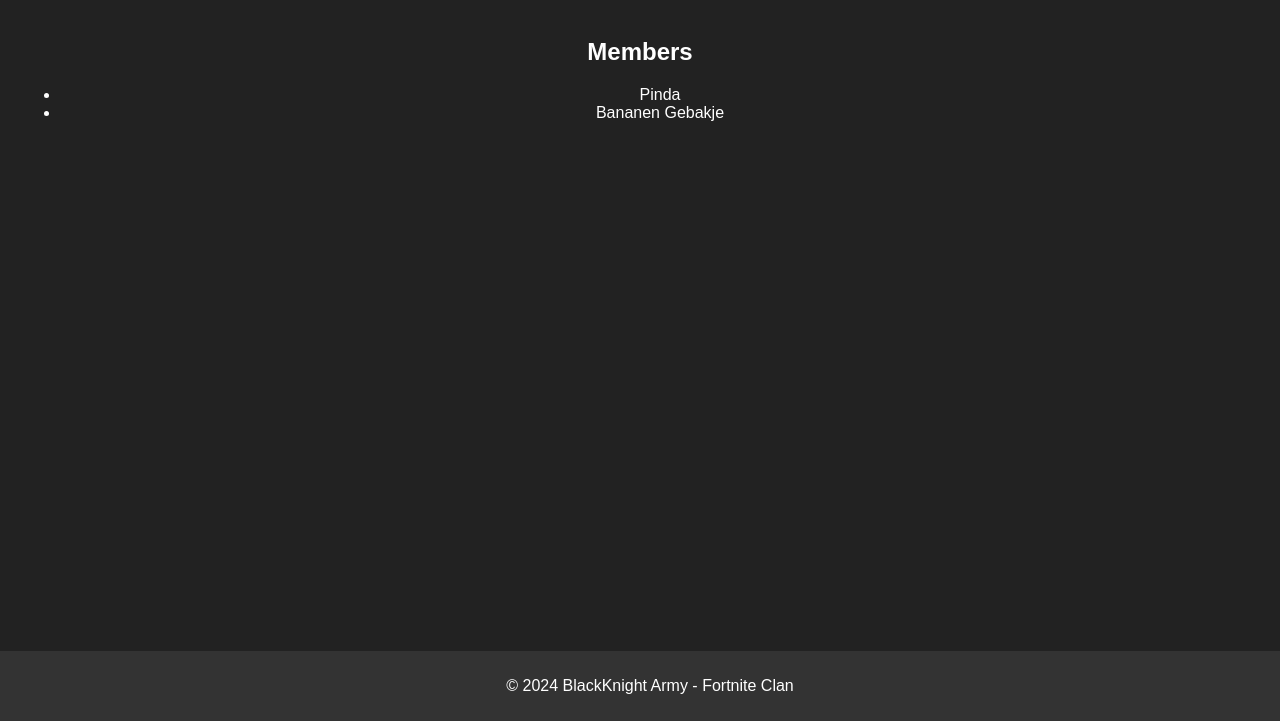
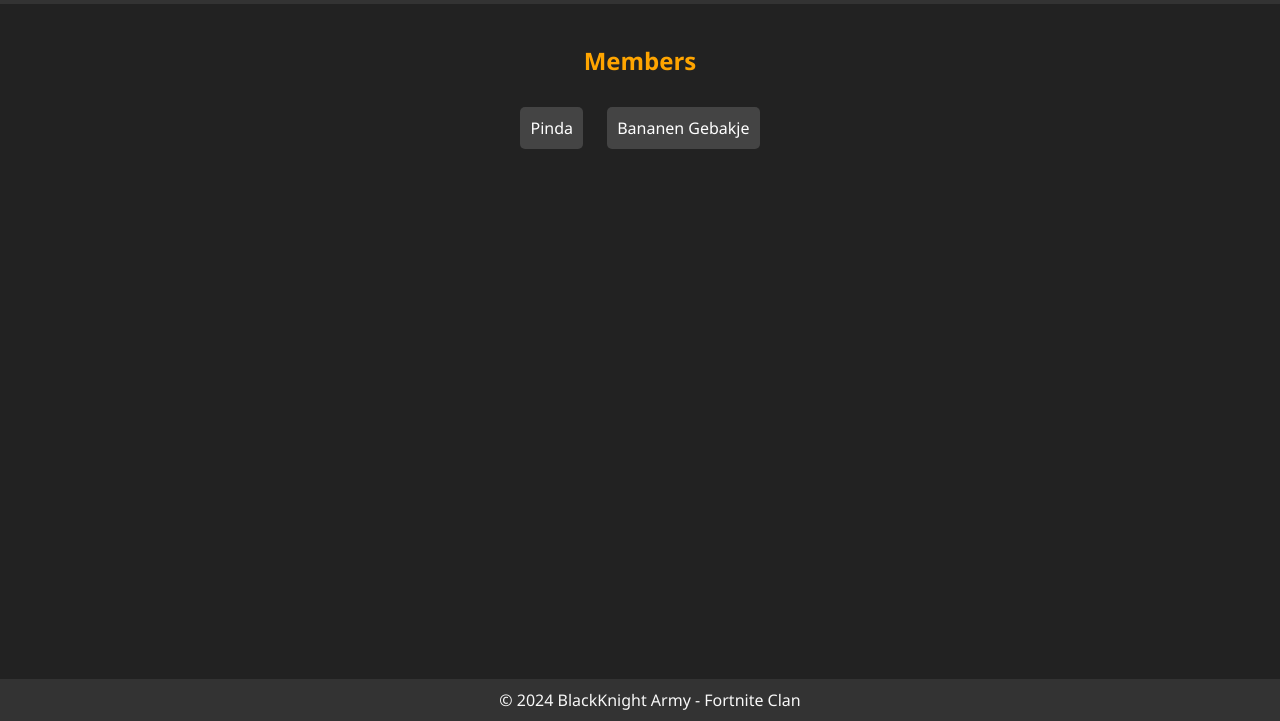
Before and after one commit to lekusun/blackknight, a plain HTML site: page index.html in a window 1280 px wide. Shown: the part 79-800 px from the top of the page. Drawn offline with Linux system fonts and the light colour scheme.

Commit message:
Update index.html

```diff
--- a/index.html
+++ b/index.html
@@ -6,7 +6,7 @@
     <title>BlackKnight Army - Fortnite Clan</title>
     <style>
         body {
-            font-family: Arial, sans-serif;
+            font-family: 'Segoe UI', Tahoma, Geneva, Verdana, sans-serif;
             background-color: #222;
             color: #fff;
             margin: 0;
@@ -21,10 +21,28 @@
 
         h1 {
             margin: 0;
+            color: #f8f8f8;
         }
 
         main {
             padding: 20px;
+        }
+
+        h2 {
+            color: #ffa500;
+        }
+
+        ul {
+            list-style-type: none;
+            padding: 0;
+        }
+
+        li {
+            margin: 10px;
+            padding: 10px;
+            background-color: #444;
+            border-radius: 5px;
+            display: inline-block;
         }
 
         footer {
@@ -33,6 +51,11 @@
             position: fixed;
             width: 100%;
             bottom: 0;
+        }
+
+        p {
+            margin: 0;
+            color: #f8f8f8;
         }
     </style>
 </head>
```
